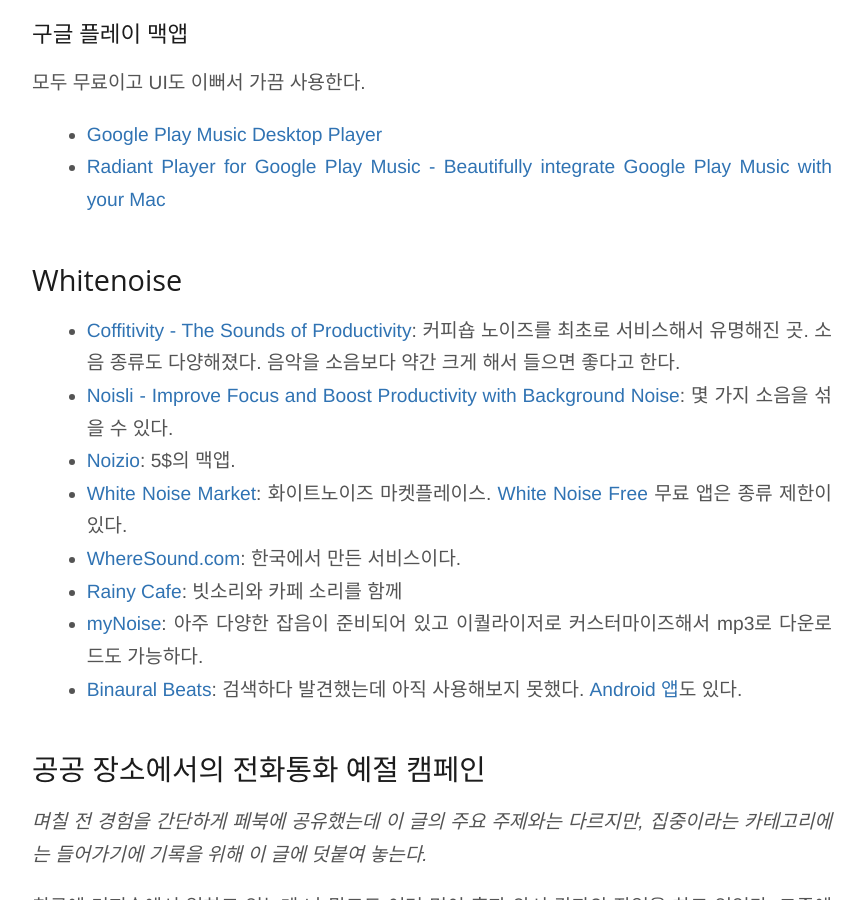
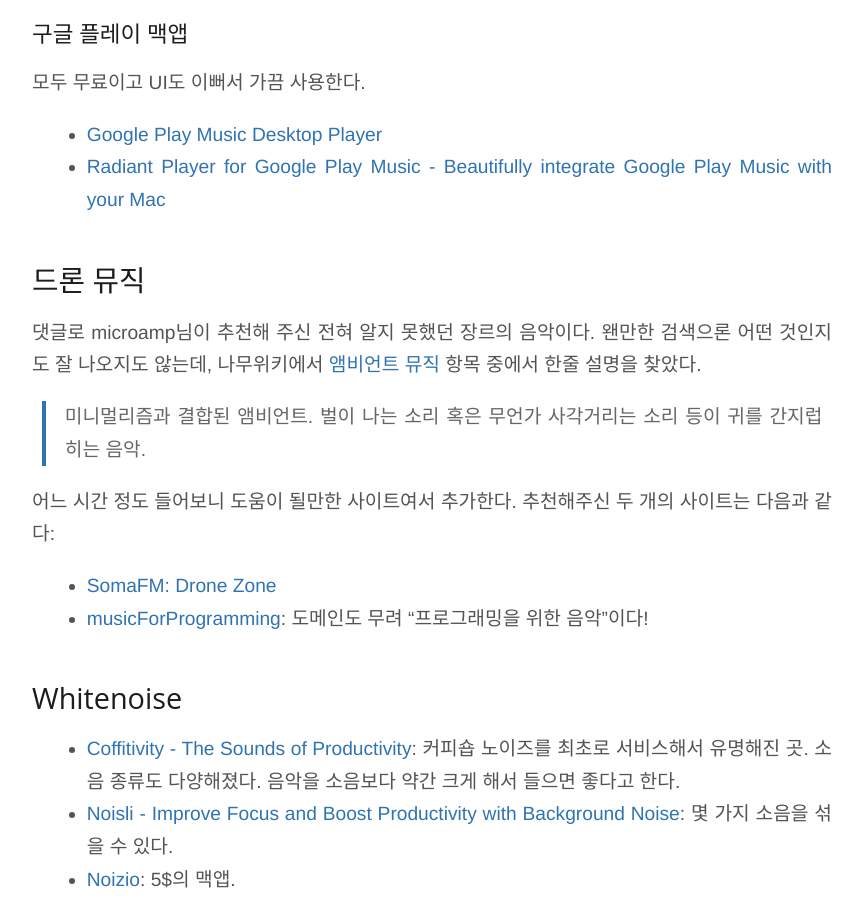
Before and after one commit to nolboo/nolboo.github.io, a Jekyll site: the page built from _posts/2016-05-12-focus-music-sound.md, in a window 1280 px wide and 900 px high, scrolled down 1706 px. Shown: the whole window, without its empty margins (208-1073 px from the left). Built offline with Jekyll 4.4.1, drawn with Linux system fonts in a browser that asks for light colours; comment, search, counter and statistics services are not loaded.

Commit message:
Update focus music with drone music

```diff
--- a/_posts/2016-05-12-focus-music-sound.md
+++ b/_posts/2016-05-12-focus-music-sound.md
@@ -38,6 +38,17 @@
 - [Google Play Music Desktop Player](http://www.googleplaymusicdesktopplayer.com/)
 - [Radiant Player for Google Play Music - Beautifully integrate Google Play Music with your Mac](http://radiant-player.github.io/radiant-player-mac/)
 
+## 드론 뮤직
+
+댓글로 microamp님이 추천해 주신 전혀 알지 못했던 장르의 음악이다. 왠만한 검색으론 어떤 것인지도 잘 나오지도 않는데, 나무위키에서 [앰비언트 뮤직](https://namu.wiki/w/%EC%95%B0%EB%B9%84%EC%96%B8%ED%8A%B8%20%EB%AE%A4%EC%A7%81#s-2.4) 항목 중에서 한줄 설명을 찾았다.
+
+>미니멀리즘과 결합된 앰비언트. 벌이 나는 소리 혹은 무언가 사각거리는 소리 등이 귀를 간지럽히는 음악.
+
+어느 시간 정도 들어보니 도움이 될만한 사이트여서 추가한다. 추천해주신 두 개의 사이트는 다음과 같다:
+
+- [SomaFM: Drone Zone](http://somafm.com/dronezone/)
+- [musicForProgramming](http://musicforprogramming.net/): 도메인도 무려 "프로그래밍을 위한 음악"이다!
+
 ## Whitenoise
 
 - [Coffitivity - The Sounds of Productivity](https://coffitivity.com/): 커피숍 노이즈를 최초로 서비스해서 유명해진 곳. 소음 종류도 다양해졌다. 음악을 소음보다 약간 크게 해서 들으면 좋다고 한다.
```
